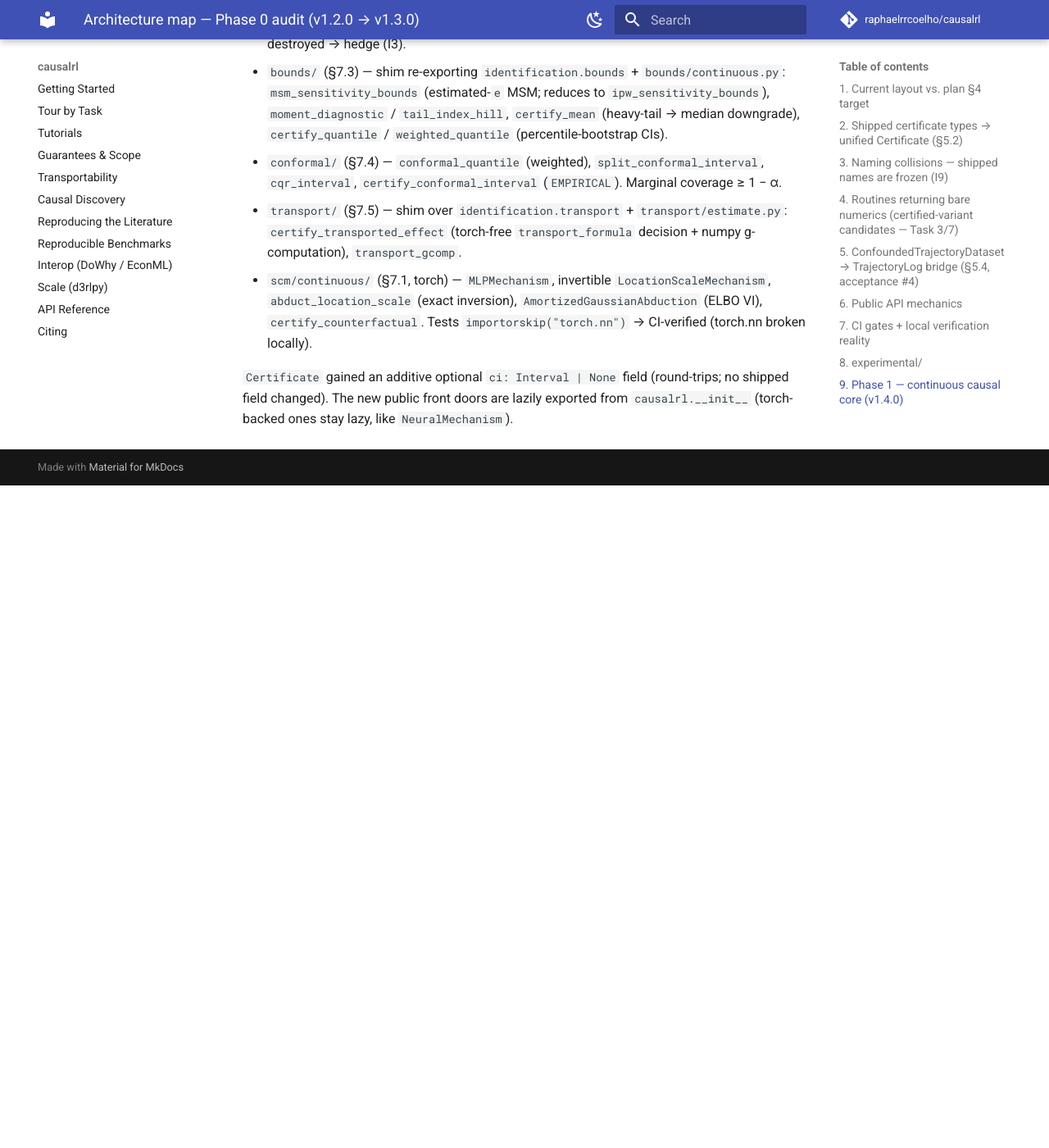
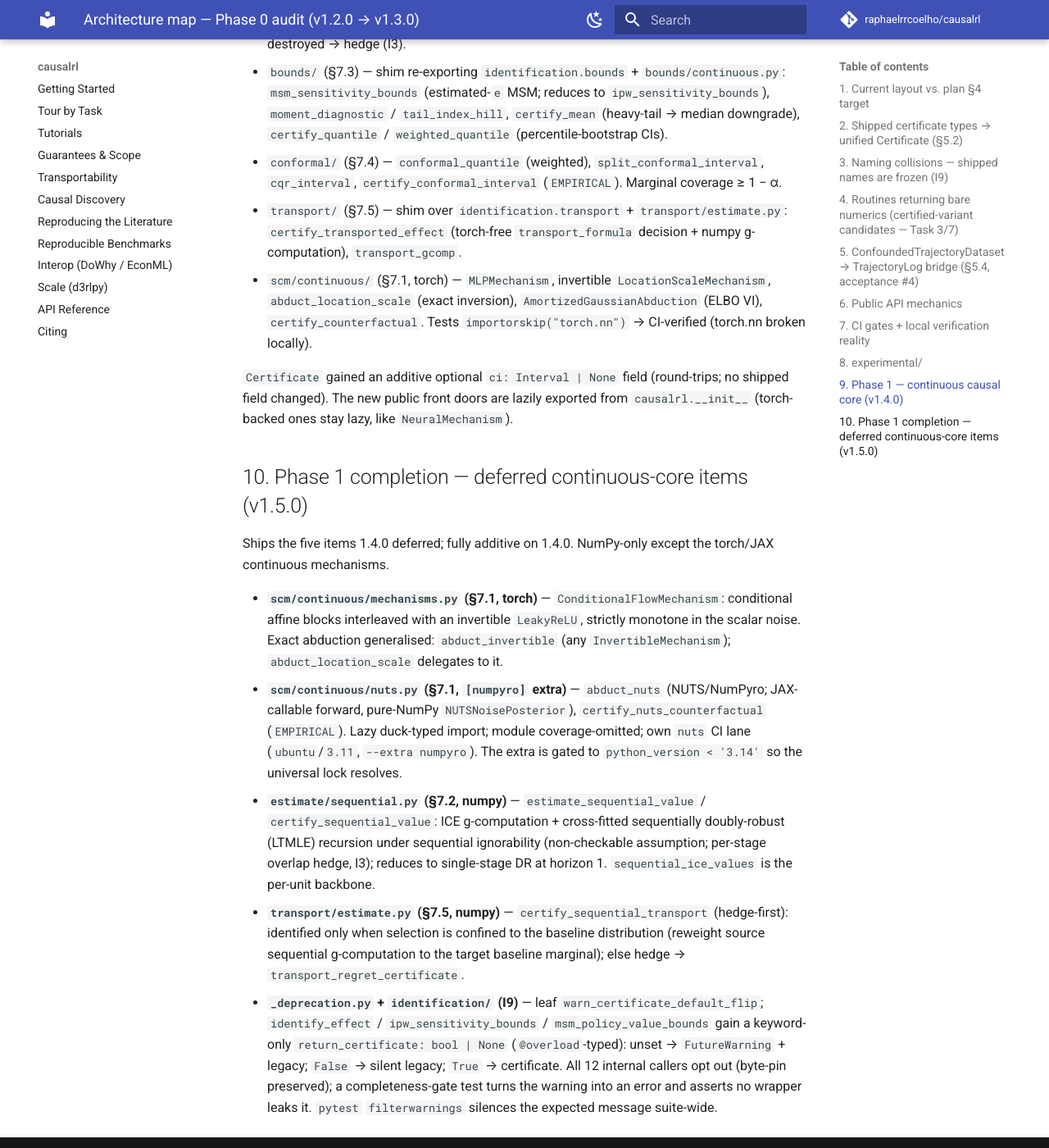
Before and after one commit to raphaelrrcoelho/causalrl, an MkDocs documentation site: the page built from docs/architecture-map.md, in a window 1280 px wide and 1400 px high, scrolled down 4822 px. Shown: the whole window at 82% size. Built offline with MkDocs 1.6.1 and Material for MkDocs 9.7.7, drawn with Linux system fonts in a browser that asks for light colours; comment, search, counter and statistics services are not loaded; before the commit the page ends 5414 px from its top, so only the background shows below that.

Commit message:
release: v1.5.0 — Phase-1 continuous-core deferred items
Ships the five items 1.4.0 deferred: conditional normalizing-flow mechanisms + generalized exact
abduction (§7.1), NUTS/NumPyro posterior abduction behind the new [numpyro] extra (§7.1), sequential
DR/LTMLE (§7.2), hedge-first sequential-transport estimation (§7.5), and the 2.0 certificate-default
-flip FutureWarning (I9). Additive minor; byte-pin + bench guards preserved. Bumps pyproject +
CHANGELOG, adds architecture-map §10, regenerates uv.lock (+jax/numpyro, gated py<3.14). Also
formats the Slice-E continuous.py edit.

```diff
--- a/docs/architecture-map.md
+++ b/docs/architecture-map.md
@@ -144,3 +144,30 @@ shipped code, per plan §4):
 `Certificate` gained an additive optional `ci: Interval | None` field (round-trips; no shipped field
 changed). The new public front doors are lazily exported from `causalrl.__init__` (torch-backed ones
 stay lazy, like `NeuralMechanism`).
+
+## 10. Phase 1 completion — deferred continuous-core items (v1.5.0)
+
+Ships the five items 1.4.0 deferred; fully additive on 1.4.0. NumPy-only except the torch/JAX
+continuous mechanisms.
+
+- **`scm/continuous/mechanisms.py` (§7.1, torch)** — `ConditionalFlowMechanism`: conditional affine
+  blocks interleaved with an invertible `LeakyReLU`, strictly monotone in the scalar noise. Exact
+  abduction generalised: `abduct_invertible` (any `InvertibleMechanism`); `abduct_location_scale`
+  delegates to it.
+- **`scm/continuous/nuts.py` (§7.1, `[numpyro]` extra)** — `abduct_nuts` (NUTS/NumPyro; JAX-callable
+  forward, pure-NumPy `NUTSNoisePosterior`), `certify_nuts_counterfactual` (`EMPIRICAL`). Lazy
+  duck-typed import; module coverage-omitted; own `nuts` CI lane (`ubuntu`/`3.11`, `--extra numpyro`).
+  The extra is gated to `python_version < '3.14'` so the universal lock resolves.
+- **`estimate/sequential.py` (§7.2, numpy)** — `estimate_sequential_value` /
+  `certify_sequential_value`: ICE g-computation + cross-fitted sequentially doubly-robust (LTMLE)
+  recursion under sequential ignorability (non-checkable assumption; per-stage overlap hedge, I3);
+  reduces to single-stage DR at horizon 1. `sequential_ice_values` is the per-unit backbone.
+- **`transport/estimate.py` (§7.5, numpy)** — `certify_sequential_transport` (hedge-first): identified
+  only when selection is confined to the baseline distribution (reweight source sequential
+  g-computation to the target baseline marginal); else hedge → `transport_regret_certificate`.
+- **`_deprecation.py` + `identification/` (I9)** — leaf `warn_certificate_default_flip`;
+  `identify_effect` / `ipw_sensitivity_bounds` / `msm_policy_value_bounds` gain a keyword-only
+  `return_certificate: bool | None` (`@overload`-typed): unset → `FutureWarning` + legacy; `False` →
+  silent legacy; `True` → certificate. All 12 internal callers opt out (byte-pin preserved); a
+  completeness-gate test turns the warning into an error and asserts no wrapper leaks it. `pytest`
+  `filterwarnings` silences the expected message suite-wide.
--- a/pyproject.toml
+++ b/pyproject.toml
@@ -1,6 +1,6 @@
 [project]
 name = "causalrl"
-version = "1.4.0"
+version = "1.5.0"
 description = "Causal reinforcement learning: the 9-task causal RL taxonomy, made runnable."
 readme = "README.md"
 requires-python = ">=3.11"
```
Also changed, not shown: CHANGELOG.md (+46 -0 lines), 2 other files.
